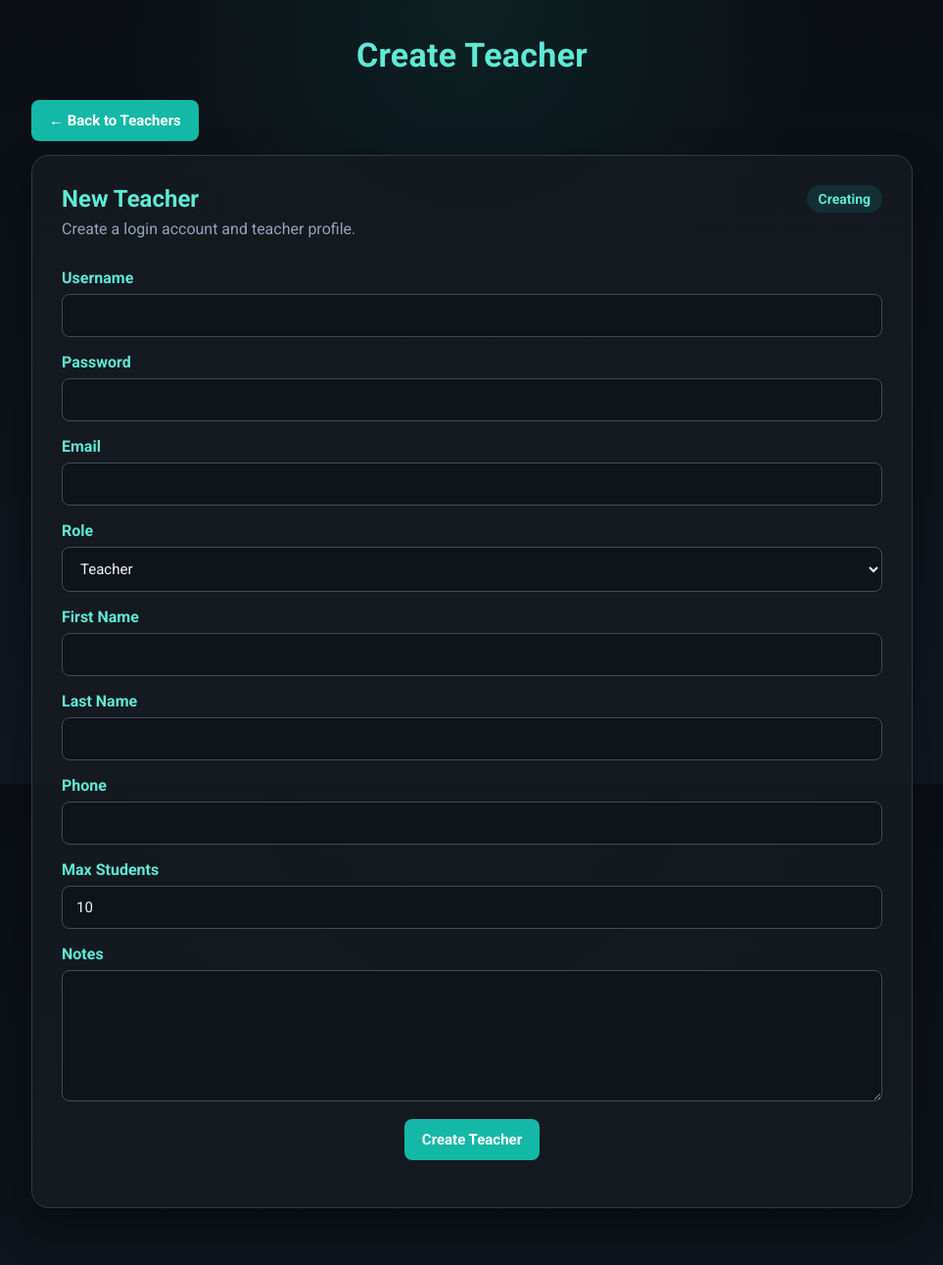
After one commit to CalebClauson/schedule-app, a Flask app: page /admin/teachers/new in a window 1280 px wide. The commit adds this page. Shown: the whole page at 98% size, without its empty margins (158-1121 px from the left). Run offline with Flask 3, Linux system fonts and the light colour scheme; the visitor is signed in with stand-in values (Sample User, id 1).

Commit message:
Add create flows and lesson status actions

```diff
--- a/app.py
+++ b/app.py
@@ -2,7 +2,7 @@ from venv import create
 
 from datetime import date, datetime
 from flask import Flask, render_template, request, redirect, url_for, session, flash
-from database import create_connection, update_lesson_notes, verify_password, edit_lesson, get_lesson_by_id, get_all_teachers, get_all_students, edit_teacher, get_teacher_by_id, deactivate_user, edit_student, get_student_by_id, deactivate_student, update_user_role
+from database import create_connection, update_lesson_notes, verify_password, edit_lesson, get_lesson_by_id, get_all_teachers, get_all_students, edit_teacher, get_teacher_by_id, deactivate_user, edit_student, get_student_by_id, deactivate_student, update_user_role, create_user, create_teacher, create_student, create_lesson, get_user_by_username, update_lesson_status
 import sqlite3
 
 # zed isnt understanding we HAVE Flask
@@ -185,6 +185,29 @@ def lesson_detail(lesson_id):
         students=students,
         edit_mode=edit_mode
     )
+
+#Update Lesson Status
+@app.route("/lessons/<int:lesson_id>/status", methods=["POST"])
+def update_lesson_status_route(lesson_id):
+    if "user_id" not in session:
+        return redirect(url_for("login"))
+
+    if not user_can_access_lesson(lesson_id):
+        return "Not authorized", 403
+
+    status = request.form["status"]
+
+    if status not in ["scheduled", "completed", "canceled"]:
+        return "Invalid status", 400
+
+    updated = update_lesson_status(lesson_id, status)
+
+    if not updated:
+        flash("Could not update lesson status.")
+        return redirect(url_for("lesson_detail", lesson_id=lesson_id))
+
+    flash("Lesson status updated.")
+    return redirect(url_for("lesson_detail", lesson_id=lesson_id))
 
 # POST ROUTE to UPDATE lesson notes
 @app.route("/lessons/<int:lesson_id>/notes", methods=["POST"])
@@ -420,5 +443,142 @@ def admin_deactivate_student(student_id):
 
     return redirect(url_for("admin_students"))
 
+@app.route("/admin/students/new", methods=["GET", "POST"])
+def admin_create_student():
+    blocked = admin_required()
+    if blocked:
+        return blocked
+
+    if request.method == "POST":
+        first_name = request.form["first_name"]
+        last_name = request.form["last_name"]
+        parent_first_name = request.form["parent_first_name"]
+        parent_last_name = request.form["parent_last_name"]
+        parent_email = request.form["parent_email"]
+        birth_date = request.form["birth_date"]
+        parent_phone = request.form["parent_phone"]
+        notes = request.form["notes"]
+
+        created_student = create_student(
+            first_name,
+            last_name,
+            parent_first_name,
+            parent_last_name,
+            parent_email,
+            birth_date,
+            parent_phone,
+            notes
+        )
+
+        if not created_student:
+            flash("Could not create student.")
+            return redirect(url_for("admin_create_student"))
+
+        flash("Student created successfully.")
+
+        if type(created_student) is int:
+            return redirect(url_for("admin_student_detail", student_id=created_student))
+
+        return redirect(url_for("admin_students"))
+
+    return render_template("admin_student_create.html")
+
+@app.route("/admin/teachers/new", methods=["GET", "POST"])
+def admin_create_teacher():
+    blocked = admin_required()
+    if blocked:
+        return blocked
+
+    if request.method == "POST":
+        username = request.form["username"]
+        password = request.form["password"]
+        email = request.form["email"]
+        role = request.form["role"]
+
+        first_name = request.form["first_name"]
+        last_name = request.form["last_name"]
+        phone = request.form["phone"]
+        max_students = request.form["max_students"]
+        notes = request.form["notes"]
+
+        created_user = create_user(username, password, email, role)
+
+        if type(created_user) is int:
+            user_id = created_user
+        else:
+            user = get_user_by_username(username)
+            user_id = user[0] if user else None
+
+        if not user_id:
+            flash("Could not create teacher user account.")
+            return redirect(url_for("admin_create_teacher"))
+
+        created_teacher = create_teacher(
+            user_id,
+            first_name,
+            last_name,
+            phone,
+            max_students,
+            notes
+        )
+
+        if not created_teacher:
+            flash("User was created, but teacher profile could not be created.")
+            return redirect(url_for("admin_teachers"))
+
+        flash("Teacher created successfully.")
+        return redirect(url_for("admin_teacher_detail", user_id=user_id))
+
+    return render_template("admin_teacher_create.html")
+
+@app.route("/admin/lessons/new", methods=["GET", "POST"])
+def admin_create_lesson():
+    blocked = admin_required()
+    if blocked:
+        return blocked
+
+    teachers = get_all_teachers()
+    students = get_all_students()
+
+    if request.method == "POST":
+        teacher_id = request.form["teacher_id"]
+        student_id = request.form["student_id"]
+        lesson_date = request.form["lesson_date"]
+        start_time = request.form["start_time"]
+        end_time = request.form["end_time"]
+        status = request.form["status"]
+        location = request.form["location"]
+        notes = request.form["notes"]
+
+        created_lesson = create_lesson(
+            teacher_id,
+            student_id,
+            lesson_date,
+            start_time,
+            end_time,
+            status,
+            location,
+            notes
+        )
+
+        if not created_lesson:
+            flash("Could not create lesson. Teacher may already be booked or at max lessons for the day.")
+            return redirect(url_for("admin_create_lesson"))
+
+        flash("Lesson created successfully.")
+
+        if type(created_lesson) is int:
+            return redirect(url_for("lesson_detail", lesson_id=created_lesson))
+
+        return redirect(url_for("admin_lessons"))
+
+    return render_template(
+        "admin_lesson_create.html",
+        teachers=teachers,
+        students=students
+    )
+
+
+
 if __name__ == "__main__":
     app.run(debug=True)
--- /dev/null
+++ b/templates/admin_teacher_create.html
@@ -0,0 +1,63 @@
+{% extends 'base_template.html' %}
+
+{% block title %}Create Teacher{% endblock %}
+
+{% block body %}
+<div class="page">
+
+    <h1>Create Teacher</h1>
+
+    <div class="page-actions-top">
+        <a class="button button-small" href="{{ url_for('admin_teachers') }}">
+            ← Back to Teachers
+        </a>
+    </div>
+
+    <div class="schedule-card detail-card">
+        <div class="detail-header">
+            <div>
+                <h2>New Teacher</h2>
+                <p class="detail-subtitle">Create a login account and teacher profile.</p>
+            </div>
+
+            <span class="role-badge">Creating</span>
+        </div>
+
+        <form method="POST" action="{{ url_for('admin_create_teacher') }}">
+
+            <label>Username</label>
+            <input type="text" name="username" required>
+
+            <label>Password</label>
+            <input type="password" name="password" required>
+
+            <label>Email</label>
+            <input type="email" name="email" required>
+
+            <label>Role</label>
+            <select name="role" required>
+                <option value="teacher">Teacher</option>
+                <option value="admin">Admin</option>
+            </select>
+
+            <label>First Name</label>
+            <input type="text" name="first_name" required>
+
+            <label>Last Name</label>
+            <input type="text" name="last_name" required>
+
+            <label>Phone</label>
+            <input type="text" name="phone">
+
+            <label>Max Students</label>
+            <input type="number" name="max_students" value="10" required>
+
+            <label>Notes</label>
+            <textarea name="notes" rows="6"></textarea>
+
+            <button type="submit">Create Teacher</button>
+        </form>
+    </div>
+
+</div>
+{% endblock %}
```
Also changed, not shown: templates/admin_lesson_create.html (added, +73 -0 lines), templates/admin_lessons.html (+7 -1 lines), templates/admin_student_create.html (added, +57 -0 lines), templates/admin_students.html (+7 -1 lines), templates/admin_teachers.html (+7 -1 lines), templates/lesson_detail.html (+14 -0 lines).
